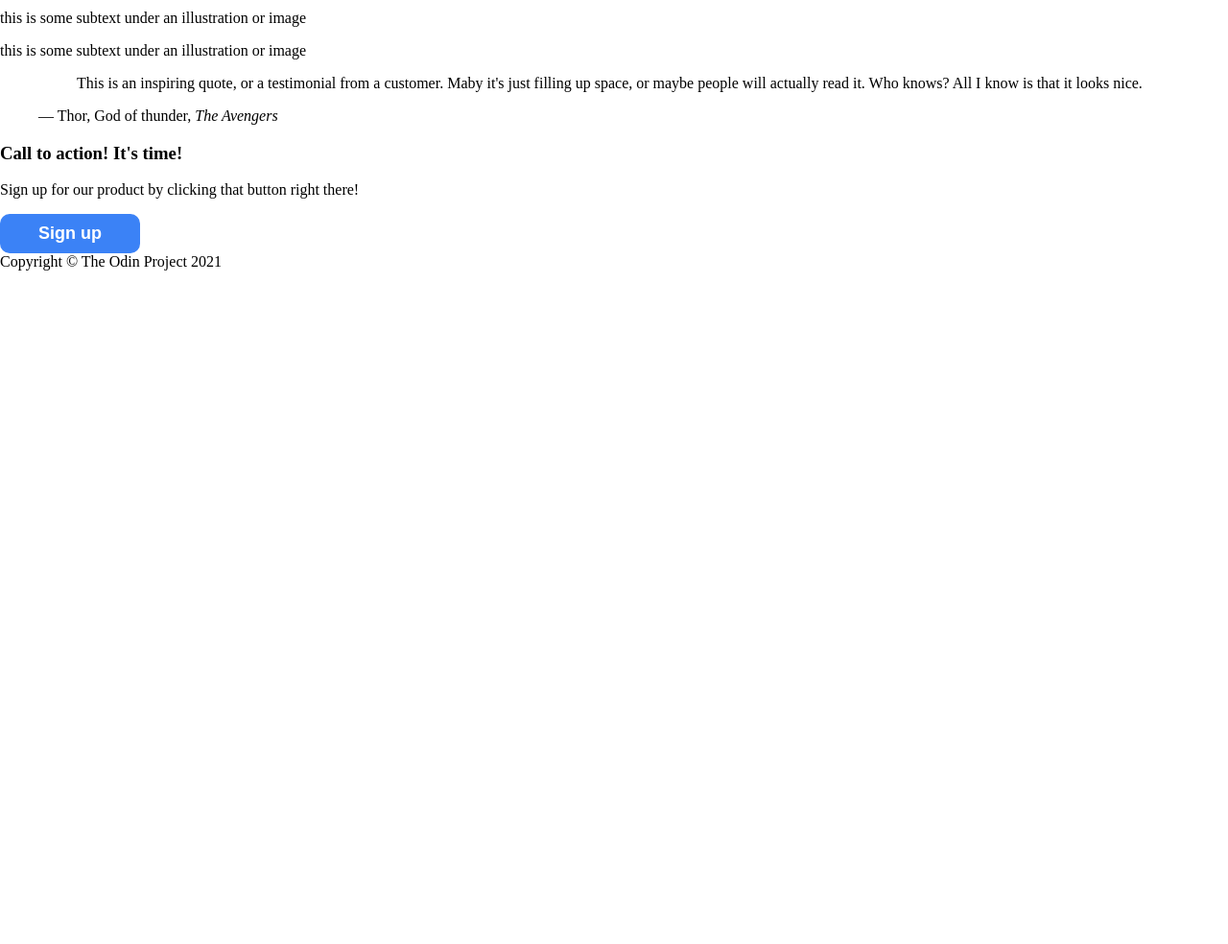
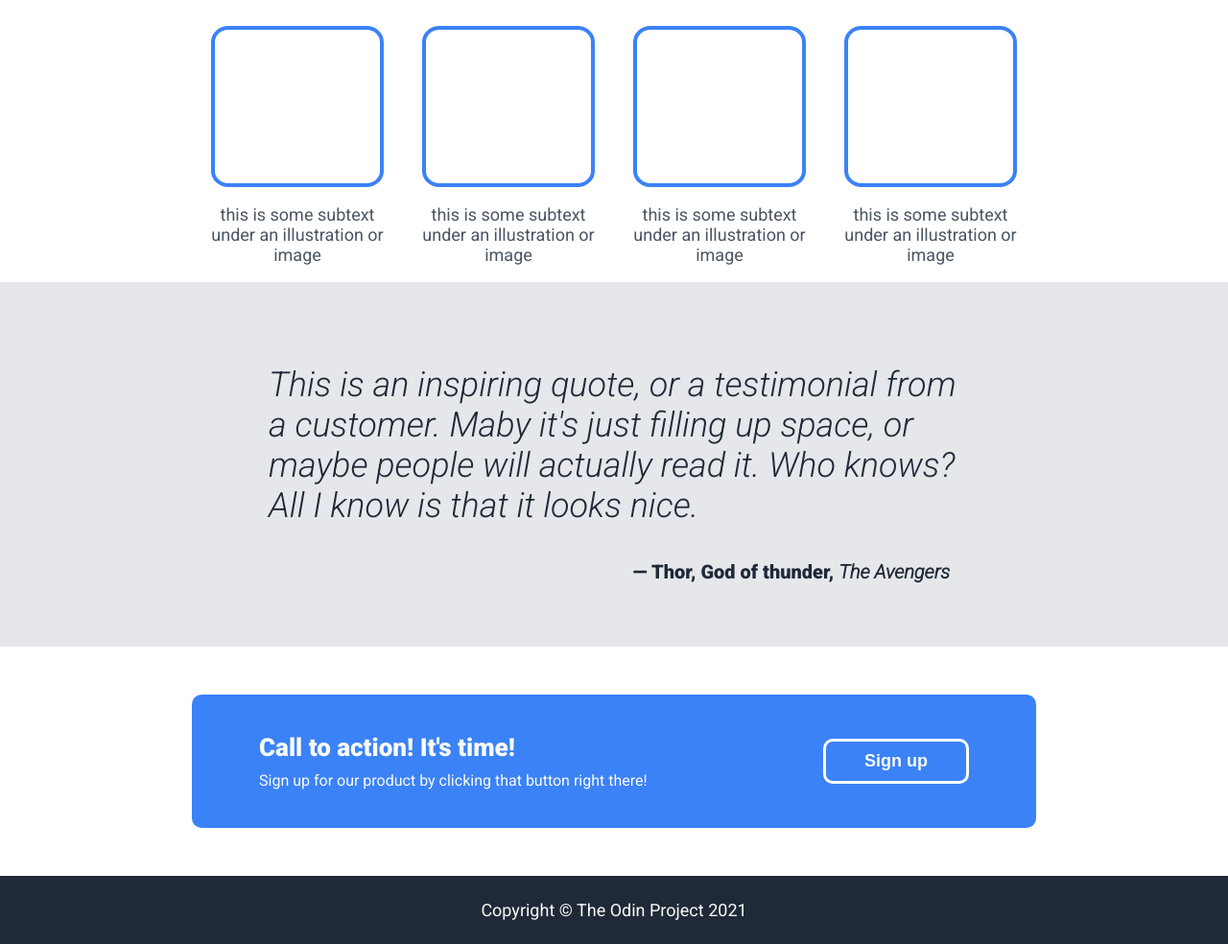
Before and after one commit to kat422/generic-landing-page, a plain HTML site: page index.html in a window 1280 px wide. Shown: the part 607-1591 px from the top of the page at 96% size. Before the commit the page ends 889 px from the top, so only its background shows below. Drawn offline with Linux system fonts and the light colour scheme.

Commit message:
body styled and finished

```diff
--- a/index.html
+++ b/index.html
@@ -30,24 +30,28 @@
       </div>
     </header>
     <main>
-      <div>
+      <div class="information">
         <h2>Some random information</h2>
-        <div>
+        <div class="illustrations-container">
+          <div class="illustration-container">
             <div class="illustration"></div>
             <p>this is some subtext under an illustration or image</p>
           </div>
-        <div>
+          <div class="illustration-container">
             <div class="illustration"></div>
             <p>this is some subtext under an illustration or image</p>
           </div>
-        <div>
+          <div class="illustration-container">
             <div class="illustration"></div>
             <p>this is some subtext under an illustration or image</p>
           </div>
-        <div>
+          <div class="illustration-container">
             <div class="illustration"></div>
             <p>this is some subtext under an illustration or image</p>
           </div>
+        </div>
+      </div>
+      <div class="quote-container">
         <figure class="quote">
           <blockquote>
             This is an inspiring quote, or a testimonial from a customer. Maby
@@ -58,15 +62,18 @@
             &mdash; Thor, God of thunder, <cite>The Avengers</cite>
           </figcaption>
         </figure>
+      </div>
+
       <div class="signup-container">
+        <div class="signup-blue">
           <div class="signup-text">
             <h3>Call to action! It's time!</h3>
             <p>Sign up for our product by clicking that button right there!</p>
           </div>
           <button>Sign up</button>
         </div>
-        <footer>Copyright &copy The Odin Project 2021</footer>
       </div>
     </main>
+    <footer>Copyright &copy The Odin Project 2021</footer>
   </body>
 </html>
--- a/styles.css
+++ b/styles.css
@@ -1,4 +1,4 @@
-@import url("https://fonts.googleapis.com/css2?family=Roboto:wght@400;500;700;900&display=swap");
+@import url("https://fonts.googleapis.com/css2?family=Roboto:ital,wght@0,400;0,900;1,300&display=swap");
 
 * {
   box-sizing: border-box;
@@ -9,13 +9,13 @@ body {
   flex-direction: column;
   margin: 0;
   padding: 0;
+  font-family: "Roboto", sans-serif;
 }
 
 header {
   flex-shrink: 0;
   display: flex;
   flex-direction: column;
-  font-family: "Roboto", sans-serif;
   background-color: #1f2937;
   padding: 0 200px;
   padding-bottom: 100px;
@@ -59,7 +59,8 @@ a {
   margin-top: 70px;
   display: flex;
   align-items: center;
-  justify-content: space-between;
+  justify-content: center;
+  gap: 20px;
 }
 
 .title h1 {
@@ -71,14 +72,14 @@ a {
 }
 
 .title p {
-  color: #e5e7eb;
+  color: #f9faf8;
   font-size: 18px;
 }
 
 button {
   background-color: #3b82f6;
   border: none;
-  color: #ffffff;
+  color: #f9faf8;
   border-radius: 10px;
   padding: 10px 40px;
   font-weight: 800;
@@ -93,3 +94,116 @@ button {
   align-items: center;
   color: #e5e7eb;
 }
+
+main {
+  flex: 1;
+  display: flex;
+  flex-direction: column;
+}
+
+.information {
+  display: flex;
+  flex-direction: column;
+  padding-bottom: 100px;
+  padding: 0 200px;
+}
+
+.information h2 {
+  font-size: 36px;
+  font-weight: 800;
+  color: #1f2937;
+  text-align: center;
+  padding: 25px 0;
+}
+
+.illustrations-container {
+  display: flex;
+  gap: 40px;
+  justify-content: center;
+  align-items: center;
+}
+
+.illustration-container {
+  display: flex;
+  flex-direction: column;
+}
+
+.illustration {
+  padding: 80px;
+  border: 4px solid #3b82f6;
+  border-radius: 10%;
+}
+
+.illustration-container p {
+  color: #4b5563;
+  font-size: 18px;
+  width: 180px;
+  height: auto;
+  padding: 0;
+  word-wrap: normal;
+  text-align: center;
+}
+
+.quote-container {
+  background-color: #e5e7eb;
+  padding: 50px 200px;
+  color: #1f2937;
+}
+
+blockquote {
+  font-size: 36px;
+  font-weight: 300;
+  font-style: italic;
+}
+
+figcaption {
+  text-align: end;
+  font-size: 20px;
+  padding-right: 50px;
+  font-weight: 700;
+}
+
+.signup-container {
+  padding: 50px 200px;
+}
+
+.signup-blue {
+  display: flex;
+  background-color: #3b82f6;
+  justify-content: space-between;
+  padding: 20px 70px;
+  border-radius: 10px;
+}
+
+.signup-text {
+  color: #f9faf8;
+  display: flex;
+  flex-direction: column;
+  padding: 20px 0;
+}
+
+.signup-text h3 {
+  font-size: 26px;
+  padding: 0 0 10px 0;
+  margin: 0;
+}
+
+.signup-text p {
+  padding: 0;
+  margin: 0;
+}
+
+.signup-blue button {
+  border: 3px solid white;
+  align-self: center;
+}
+
+footer {
+  display: flex;
+  justify-content: center;
+  align-items: center;
+  background-color: #1f2937;
+  color: #f9faf8;
+  font-size: 18px;
+  padding: 25px;
+}
```
Lines whose indentation alone changed are shown as unchanged.
